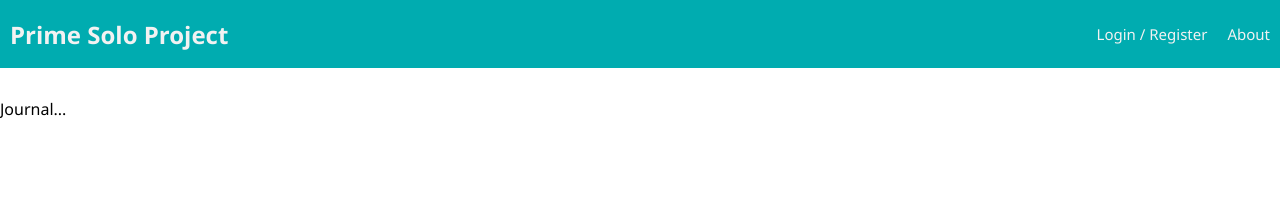
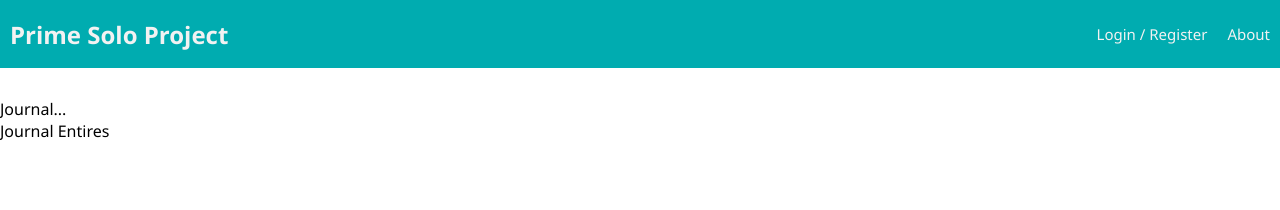
Before and after one commit to noelani-rose/knuckles-down-solo-project, a React (Create React App) app: page /#/journal in a window 1280 px wide. Shown: the top 210 px of the page. Built offline with nearby package versions, Linux system fonts and the light colour scheme; no server answers.

Commit message:
present spike

```diff
--- a/src/components/CameraAccess/CameraAccess.jsx
+++ b/src/components/CameraAccess/CameraAccess.jsx
@@ -9,7 +9,7 @@ function CameraAccess () {
     const constraints = {
         video: true,
         audio: true,
-          acingMode: 'enviornment'
+          facingMode: 'enviornment'
         }
 
 
@@ -35,6 +35,7 @@ function CameraAccess () {
            console.log(e.name + ": " + e.message);
         });
       }
+
 
 
       const stopVideo = () =>{
@@ -104,8 +105,7 @@ function CameraAccess () {
             <br/>
             <button id = "download">Download</button>
             <br/>
-            <input type = "file" accept='video, image/png, image/jpeg' capture =
-            "user" />
+            <input type = "file" accept='video, image/png, image/jpeg' capture = "user" />
         </div>
     )
 }
--- a/src/components/HomePage/HomePage.jsx
+++ b/src/components/HomePage/HomePage.jsx
@@ -30,6 +30,7 @@ function HomePage() {
       <LogOutButton className="btn" />
       <br/>
       <br/>
+
       <Route to = '/programs'>
         <Button variant = 'outlined' onClick = {chooseProgram}>
           Choose a Program
--- a/src/components/Journal/Journal.jsx
+++ b/src/components/Journal/Journal.jsx
@@ -1,7 +1,11 @@
+import JournalEntry from "../JournalEntry/JournalEntry"
+
+
 function Journal () {
     return(
         <div>
             Journal...
+            <JournalEntry />
         </div>
     )
 }
--- /dev/null
+++ b/src/components/JournalEntry/JournalEntry.jsx
@@ -0,0 +1,9 @@
+function JournalEntry () {
+    return (
+        <div>
+            Journal Entires
+        </div>
+    )
+}
+
+export default JournalEntry
```
